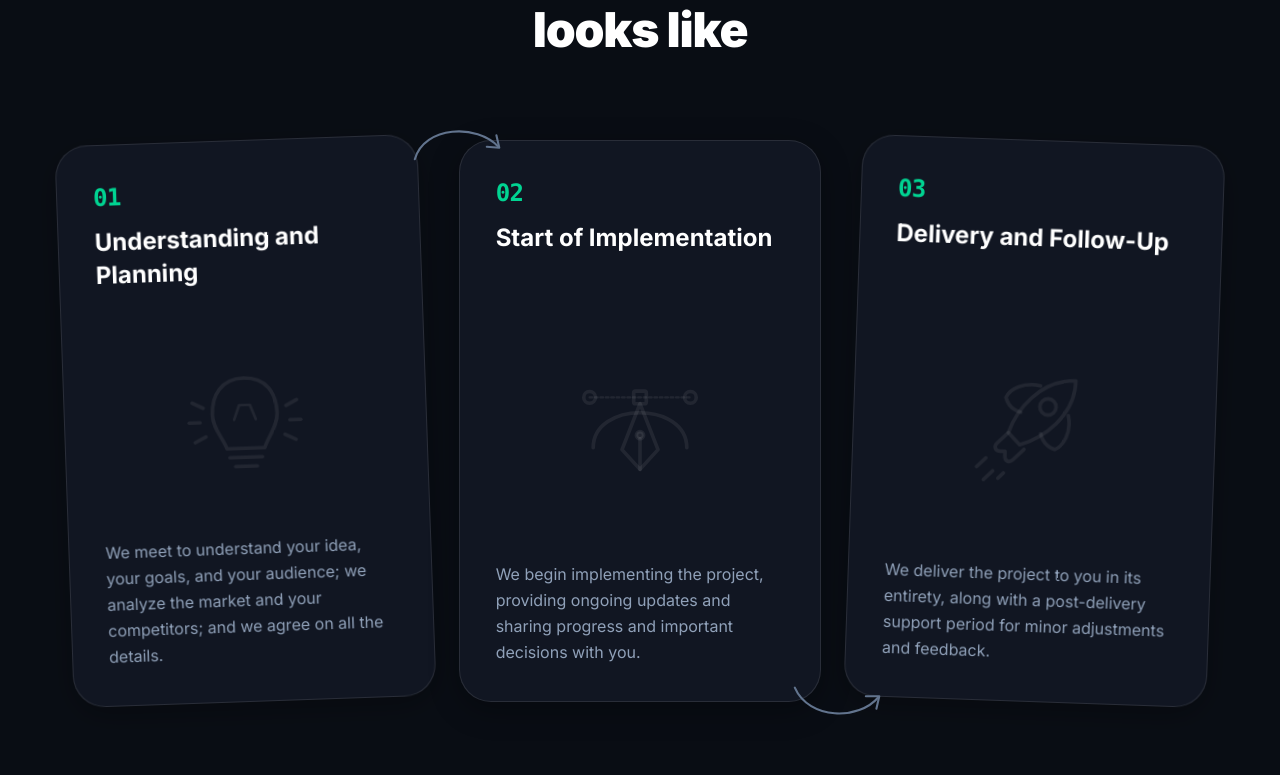
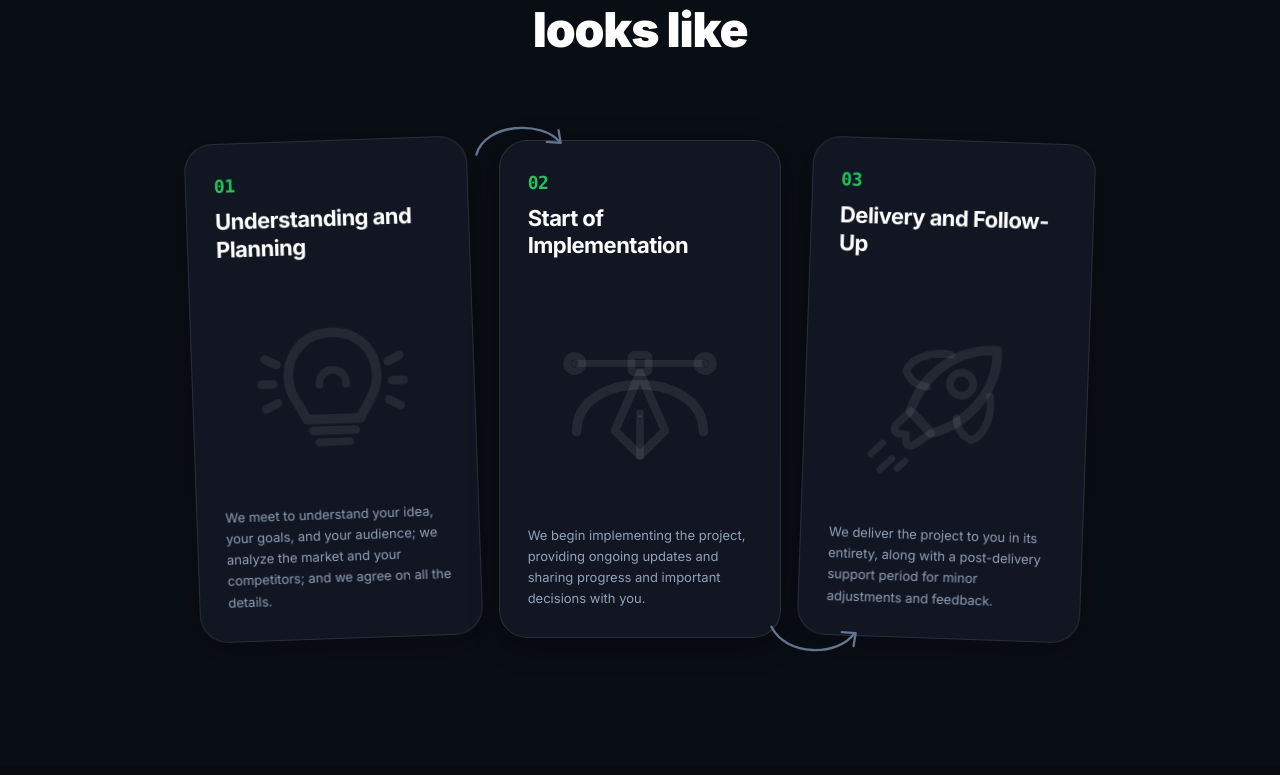
Before and after one commit to Noufel-sf/H4codeAgency, a Next.js app: page /en in a window 1280 px wide. Shown: the part 5685-6460 px from the top of the page. Built offline with nearby package versions, Linux system fonts and the light colour scheme.

Commit message:
feat(ui): refine process cards to compact playing-card size with larger bolder watermark SVGs

```diff
--- a/src/app/compiled.css
+++ b/src/app/compiled.css
@@ -59,7 +59,6 @@
     --container-2xl: 42rem;
     --container-3xl: 48rem;
     --container-4xl: 56rem;
-    --container-6xl: 72rem;
     --container-7xl: 80rem;
     --text-xs: 0.75rem;
     --text-xs--line-height: calc(1 / 0.75);
@@ -94,7 +93,6 @@
     --tracking-wider: 0.05em;
     --tracking-widest: 0.1em;
     --leading-tight: 1.25;
-    --leading-snug: 1.375;
     --leading-relaxed: 1.625;
     --radius-xs: 0.125rem;
     --radius-sm: 0.25rem;
@@ -352,8 +350,8 @@
   .top-6 {
     top: calc(var(--spacing) * 6);
   }
-  .-bottom-8 {
-    bottom: calc(var(--spacing) * -8);
+  .-bottom-7 {
+    bottom: calc(var(--spacing) * -7);
   }
   .bottom-8 {
     bottom: calc(var(--spacing) * 8);
@@ -367,11 +365,11 @@
   .left-1\/2 {
     left: calc(1 / 2 * 100%);
   }
-  .left-\[30\%\] {
-    left: 30%;
-  }
-  .left-\[63\%\] {
-    left: 63%;
+  .left-\[31\%\] {
+    left: 31%;
+  }
+  .left-\[64\%\] {
+    left: 64%;
   }
   .z-0 {
     z-index: 0;
@@ -388,8 +386,8 @@
   .mx-auto {
     margin-inline: auto;
   }
-  .my-6 {
-    margin-block: calc(var(--spacing) * 6);
+  .my-2 {
+    margin-block: calc(var(--spacing) * 2);
   }
   .ms-4 {
     margin-inline-start: calc(var(--spacing) * 4);
@@ -400,9 +398,6 @@
   .mt-2 {
     margin-top: calc(var(--spacing) * 2);
   }
-  .mt-3 {
-    margin-top: calc(var(--spacing) * 3);
-  }
   .mt-4 {
     margin-top: calc(var(--spacing) * 4);
   }
@@ -499,6 +494,9 @@
   .h-12 {
     height: calc(var(--spacing) * 12);
   }
+  .h-14 {
+    height: calc(var(--spacing) * 14);
+  }
   .h-16 {
     height: calc(var(--spacing) * 16);
   }
@@ -508,8 +506,8 @@
   .h-24 {
     height: calc(var(--spacing) * 24);
   }
-  .h-36 {
-    height: calc(var(--spacing) * 36);
+  .h-44 {
+    height: calc(var(--spacing) * 44);
   }
   .h-48 {
     height: calc(var(--spacing) * 48);
@@ -598,6 +596,9 @@
   .w-36 {
     width: calc(var(--spacing) * 36);
   }
+  .w-44 {
+    width: calc(var(--spacing) * 44);
+  }
   .w-48 {
     width: calc(var(--spacing) * 48);
   }
@@ -634,14 +635,14 @@
   .max-w-4xl {
     max-width: var(--container-4xl);
   }
-  .max-w-6xl {
-    max-width: var(--container-6xl);
-  }
   .max-w-7xl {
     max-width: var(--container-7xl);
   }
   .max-w-\[200px\] {
     max-width: 200px;
+  }
+  .max-w-\[310px\] {
+    max-width: 310px;
   }
   .max-w-\[1400px\] {
     max-width: 1400px;
@@ -832,8 +833,8 @@
   .rounded-3xl {
     border-radius: var(--radius-3xl);
   }
-  .rounded-\[2rem\] {
-    border-radius: 2rem;
+  .rounded-\[1\.75rem\] {
+    border-radius: 1.75rem;
   }
   .rounded-full {
     border-radius: calc(infinity * 1px);
@@ -1246,11 +1247,11 @@
     --tw-gradient-to: var(--color-white);
     --tw-gradient-stops: var(--tw-gradient-via-stops, var(--tw-gradient-position), var(--tw-gradient-from) var(--tw-gradient-from-position), var(--tw-gradient-to) var(--tw-gradient-to-position));
   }
-  .fill-slate-200 {
-    fill: var(--color-slate-200);
-  }
-  .stroke-slate-200 {
-    stroke: var(--color-slate-200);
+  .fill-\[\#E5E9F0\] {
+    fill: #E5E9F0;
+  }
+  .stroke-\[\#E5E9F0\] {
+    stroke: #E5E9F0;
   }
   .stroke-slate-400 {
     stroke: var(--color-slate-400);
@@ -1458,10 +1459,6 @@
     --tw-leading: var(--leading-relaxed);
     line-height: var(--leading-relaxed);
   }
-  .leading-snug {
-    --tw-leading: var(--leading-snug);
-    line-height: var(--leading-snug);
-  }
   .leading-tight {
     --tw-leading: var(--leading-tight);
     line-height: var(--leading-tight);
@@ -1521,6 +1518,9 @@
   .text-\[\#4776F5\] {
     color: #4776F5;
   }
+  .text-\[\#15803d\] {
+    color: #15803d;
+  }
   .text-\[\#F5F7FC\] {
     color: #F5F7FC;
   }
@@ -1646,8 +1646,8 @@
     --tw-shadow: 0 0 24px var(--tw-shadow-color, rgba(49,91,219,0.35));
     box-shadow: var(--tw-inset-shadow), var(--tw-inset-ring-shadow), var(--tw-ring-offset-shadow), var(--tw-ring-shadow), var(--tw-shadow);
   }
-  .shadow-\[0_8px_30px_rgb\(0\,0\,0\,0\.04\)\] {
-    --tw-shadow: 0 8px 30px var(--tw-shadow-color, rgb(0,0,0,0.04));
+  .shadow-\[0_4px_24px_rgba\(0\,0\,0\,0\.03\)\] {
+    --tw-shadow: 0 4px 24px var(--tw-shadow-color, rgba(0,0,0,0.03));
     box-shadow: var(--tw-inset-shadow), var(--tw-inset-ring-shadow), var(--tw-ring-offset-shadow), var(--tw-ring-shadow), var(--tw-shadow);
   }
   .shadow-\[0_8px_30px_rgb\(0\,0\,0\,0\.06\)\] {
@@ -1819,12 +1819,12 @@
     :is(:where(.group):hover .group-hover\:bg-emerald-100) {
       background-color: var(--color-emerald-100);
     }
-    :is(:where(.group):hover .group-hover\:stroke-emerald-400\/30) {
-      stroke: color-mix(in srgb, oklch(76.5% 0.177 163.223) 30%, transparent);
-    }
-    @supports (color: color-mix(in lab, red, red)) {
-      :is(:where(.group):hover .group-hover\:stroke-emerald-400\/30) {
-        stroke: color-mix(in oklab, var(--color-emerald-400) 30%, transparent);
+    :is(:where(.group):hover .group-hover\:stroke-emerald-400\/40) {
+      stroke: color-mix(in srgb, oklch(76.5% 0.177 163.223) 40%, transparent);
+    }
+    @supports (color: color-mix(in lab, red, red)) {
+      :is(:where(.group):hover .group-hover\:stroke-emerald-400\/40) {
+        stroke: color-mix(in oklab, var(--color-emerald-400) 40%, transparent);
       }
     }
     :is(:where(.group):hover .group-hover\:text-blue-600) {
@@ -2044,6 +2044,9 @@
     .sm\:top-20 {
       top: calc(var(--spacing) * 20);
     }
+    .sm\:my-3 {
+      margin-block: calc(var(--spacing) * 3);
+    }
     .sm\:mt-2 {
       margin-top: calc(var(--spacing) * 2);
     }
@@ -2059,6 +2062,9 @@
     .sm\:block {
       display: block;
     }
+    .sm\:h-48 {
+      height: calc(var(--spacing) * 48);
+    }
     .sm\:h-72 {
       height: calc(var(--spacing) * 72);
     }
@@ -2070,6 +2076,9 @@
     }
     .sm\:min-h-\[300px\] {
       min-height: 300px;
+    }
+    .sm\:w-48 {
+      width: calc(var(--spacing) * 48);
     }
     .sm\:w-72 {
       width: calc(var(--spacing) * 72);
@@ -2106,12 +2115,12 @@
     .sm\:p-6 {
       padding: calc(var(--spacing) * 6);
     }
+    .sm\:p-7 {
+      padding: calc(var(--spacing) * 7);
+    }
     .sm\:p-8 {
       padding: calc(var(--spacing) * 8);
     }
-    .sm\:p-9 {
-      padding: calc(var(--spacing) * 9);
-    }
     .sm\:p-10 {
       padding: calc(var(--spacing) * 10);
     }
@@ -2126,10 +2135,6 @@
     }
     .sm\:ps-2 {
       padding-inline-start: calc(var(--spacing) * 2);
-    }
-    .sm\:text-2xl {
-      font-size: var(--text-2xl);
-      line-height: var(--tw-leading, var(--text-2xl--line-height));
     }
     .sm\:text-3xl {
       font-size: var(--text-3xl);
@@ -2155,12 +2160,33 @@
       font-size: var(--text-sm);
       line-height: var(--tw-leading, var(--text-sm--line-height));
     }
+    .sm\:text-\[13px\] {
+      font-size: 13px;
+    }
+    .sm\:text-\[22px\] {
+      font-size: 22px;
+    }
     .sm\:leading-\[1\.15\] {
       --tw-leading: 1.15;
       line-height: 1.15;
     }
   }
   @media (width >= 48rem) {
+    .md\:block {
+      display: block;
+    }
+    .md\:max-w-none {
+      max-width: none;
+    }
+    .md\:-rotate-2 {
+      rotate: calc(2deg * -1);
+    }
+    .md\:rotate-0 {
+      rotate: 0deg;
+    }
+    .md\:rotate-2 {
+      rotate: 2deg;
+    }
     .md\:grid-cols-2 {
       grid-template-columns: repeat(2, minmax(0, 1fr));
     }
@@ -2176,6 +2202,16 @@
       line-height: var(--tw-leading, var(--text-7xl--line-height));
     }
   }
+  @media (hover: hover) {
+    @media (width >= 48rem) {
+      .hover\:md\:-rotate-1:hover {
+        rotate: calc(1deg * -1);
+      }
+      .hover\:md\:rotate-0:hover {
+        rotate: 0deg;
+      }
+    }
+  }
   @media (width >= 64rem) {
     .lg\:col-span-1 {
       grid-column: span 1 / span 1;
@@ -2201,14 +2237,8 @@
     .lg\:hidden {
       display: none;
     }
-    .lg\:-rotate-2 {
-      rotate: calc(2deg * -1);
-    }
-    .lg\:rotate-0 {
-      rotate: 0deg;
-    }
-    .lg\:rotate-2 {
-      rotate: 2deg;
+    .lg\:w-24 {
+      width: calc(var(--spacing) * 24);
     }
     .lg\:grid-cols-3 {
       grid-template-columns: repeat(3, minmax(0, 1fr));
@@ -2219,8 +2249,8 @@
     .lg\:grid-cols-12 {
       grid-template-columns: repeat(12, minmax(0, 1fr));
     }
-    .lg\:gap-8 {
-      gap: calc(var(--spacing) * 8);
+    .lg\:gap-6 {
+      gap: calc(var(--spacing) * 6);
     }
     .lg\:gap-12 {
       gap: calc(var(--spacing) * 12);
@@ -2239,21 +2269,11 @@
       line-height: var(--tw-leading, var(--text-5xl--line-height));
     }
   }
-  @media (hover: hover) {
-    @media (width >= 64rem) {
-      .hover\:lg\:-rotate-1:hover {
-        rotate: calc(1deg * -1);
-      }
-      .hover\:lg\:rotate-0:hover {
-        rotate: 0deg;
-      }
-    }
-  }
-  .rtl\:right-\[30\%\]:where(:dir(rtl), [dir="rtl"], [dir="rtl"] *) {
-    right: 30%;
-  }
-  .rtl\:right-\[63\%\]:where(:dir(rtl), [dir="rtl"], [dir="rtl"] *) {
-    right: 63%;
+  .rtl\:right-\[31\%\]:where(:dir(rtl), [dir="rtl"], [dir="rtl"] *) {
+    right: 31%;
+  }
+  .rtl\:right-\[64\%\]:where(:dir(rtl), [dir="rtl"], [dir="rtl"] *) {
+    right: 64%;
   }
   .rtl\:left-auto:where(:dir(rtl), [dir="rtl"], [dir="rtl"] *) {
     left: auto;
@@ -2466,23 +2486,26 @@
     --tw-gradient-to: var(--color-blue-900);
     --tw-gradient-stops: var(--tw-gradient-via-stops, var(--tw-gradient-position), var(--tw-gradient-from) var(--tw-gradient-from-position), var(--tw-gradient-to) var(--tw-gradient-to-position));
   }
-  .dark\:fill-white\/\[0\.07\]:where(.dark, .dark *) {
-    fill: color-mix(in srgb, #fff 7.000000000000001%, transparent);
-    @supports (color: color-mix(in lab, red, red)) {
-      fill: color-mix(in oklab, var(--color-white) 7.000000000000001%, transparent);
+  .dark\:fill-white\/\[0\.08\]:where(.dark, .dark *) {
+    fill: color-mix(in srgb, #fff 8%, transparent);
+    @supports (color: color-mix(in lab, red, red)) {
+      fill: color-mix(in oklab, var(--color-white) 8%, transparent);
     }
   }
   .dark\:stroke-slate-500:where(.dark, .dark *) {
     stroke: var(--color-slate-500);
   }
-  .dark\:stroke-white\/\[0\.07\]:where(.dark, .dark *) {
-    stroke: color-mix(in srgb, #fff 7.000000000000001%, transparent);
-    @supports (color: color-mix(in lab, red, red)) {
-      stroke: color-mix(in oklab, var(--color-white) 7.000000000000001%, transparent);
+  .dark\:stroke-white\/\[0\.08\]:where(.dark, .dark *) {
+    stroke: color-mix(in srgb, #fff 8%, transparent);
+    @supports (color: color-mix(in lab, red, red)) {
+      stroke: color-mix(in oklab, var(--color-white) 8%, transparent);
     }
   }
   .dark\:text-\[\#5E6778\]:where(.dark, .dark *) {
     color: #5E6778;
+  }
+  .dark\:text-\[\#22c55e\]:where(.dark, .dark *) {
+    color: #22c55e;
   }
   .dark\:text-\[\#315BDB\]\/40:where(.dark, .dark *) {
     color: color-mix(in oklab, #315BDB 40%, transparent);
@@ -2554,14 +2577,14 @@
     --tw-shadow: 0 25px 50px -12px var(--tw-shadow-color, rgb(0 0 0 / 0.25));
     box-shadow: var(--tw-inset-shadow), var(--tw-inset-ring-shadow), var(--tw-ring-offset-shadow), var(--tw-ring-shadow), var(--tw-shadow);
   }
-  .dark\:shadow-\[0_8px_30px_rgb\(0\,0\,0\,0\.3\)\]:where(.dark, .dark *) {
-    --tw-shadow: 0 8px 30px var(--tw-shadow-color, rgb(0,0,0,0.3));
-    box-shadow: var(--tw-inset-shadow), var(--tw-inset-ring-shadow), var(--tw-ring-offset-shadow), var(--tw-ring-shadow), var(--tw-shadow);
-  }
   .dark\:shadow-\[0_8px_30px_rgb\(0\,0\,0\,0\.4\)\]:where(.dark, .dark *) {
     --tw-shadow: 0 8px 30px var(--tw-shadow-color, rgb(0,0,0,0.4));
     box-shadow: var(--tw-inset-shadow), var(--tw-inset-ring-shadow), var(--tw-ring-offset-shadow), var(--tw-ring-shadow), var(--tw-shadow);
   }
+  .dark\:shadow-\[0_8px_30px_rgba\(0\,0\,0\,0\.3\)\]:where(.dark, .dark *) {
+    --tw-shadow: 0 8px 30px var(--tw-shadow-color, rgba(0,0,0,0.3));
+    box-shadow: var(--tw-inset-shadow), var(--tw-inset-ring-shadow), var(--tw-ring-offset-shadow), var(--tw-ring-shadow), var(--tw-shadow);
+  }
   .dark\:shadow-lg:where(.dark, .dark *) {
     --tw-shadow: 0 10px 15px -3px var(--tw-shadow-color, rgb(0 0 0 / 0.1)), 0 4px 6px -4px var(--tw-shadow-color, rgb(0 0 0 / 0.1));
     box-shadow: var(--tw-inset-shadow), var(--tw-inset-ring-shadow), var(--tw-ring-offset-shadow), var(--tw-ring-shadow), var(--tw-shadow);
@@ -2595,12 +2618,12 @@
         background-color: color-mix(in oklab, var(--color-emerald-500) 20%, transparent);
       }
     }
-    :is(:where(.group):hover .dark\:group-hover\:stroke-emerald-400\/20:where(.dark, .dark *)) {
-      stroke: color-mix(in srgb, oklch(76.5% 0.177 163.223) 20%, transparent);
-    }
-    @supports (color: color-mix(in lab, red, red)) {
-      :is(:where(.group):hover .dark\:group-hover\:stroke-emerald-400\/20:where(.dark, .dark *)) {
-        stroke: color-mix(in oklab, var(--color-emerald-400) 20%, transparent);
+    :is(:where(.group):hover .dark\:group-hover\:stroke-emerald-400\/25:where(.dark, .dark *)) {
+      stroke: color-mix(in srgb, oklch(76.5% 0.177 163.223) 25%, transparent);
+    }
+    @supports (color: color-mix(in lab, red, red)) {
+      :is(:where(.group):hover .dark\:group-hover\:stroke-emerald-400\/25:where(.dark, .dark *)) {
+        stroke: color-mix(in oklab, var(--color-emerald-400) 25%, transparent);
       }
     }
     :is(:where(.group):hover .dark\:group-hover\:text-\[\#60A5FA\]:where(.dark, .dark *)) {
--- a/src/components/sections/Process.tsx
+++ b/src/components/sections/Process.tsx
@@ -12,93 +12,94 @@ export function Process() {
     {
       key: 'step1',
       number: '01',
-      rotation: 'lg:-rotate-2 hover:lg:rotate-0',
+      rotation: 'md:-rotate-2 hover:md:rotate-0',
       icon: (
         <svg
-          viewBox="0 0 160 160"
+          viewBox="0 0 200 200"
           fill="none"
           xmlns="http://www.w3.org/2000/svg"
-          className="w-36 h-36 stroke-slate-200 dark:stroke-white/[0.07] transition-all duration-300 group-hover:stroke-emerald-400/30 dark:group-hover:stroke-emerald-400/20"
-          strokeWidth="4"
+          className="w-44 h-44 sm:w-48 sm:h-48 stroke-[#E5E9F0] dark:stroke-white/[0.08] transition-colors duration-300 group-hover:stroke-emerald-400/40 dark:group-hover:stroke-emerald-400/25"
+          strokeWidth="10"
           strokeLinecap="round"
           strokeLinejoin="round"
         >
-          {/* Lightbulb bulb */}
-          <path d="M80 30 C55 30 44 48 44 70 C44 85 55 96 59 108 L101 108 C105 96 116 85 116 70 C116 48 105 30 80 30 Z" />
-          {/* Base coils */}
-          <line x1="62" y1="118" x2="98" y2="118" />
-          <line x1="68" y1="128" x2="92" y2="128" />
-          {/* Filament */}
-          <path d="M68 76 L74 60 L86 60 L92 76" strokeWidth="3" />
-          {/* Rays */}
-          <line x1="22" y1="56" x2="34" y2="62" />
-          <line x1="18" y1="78" x2="30" y2="78" />
-          <line x1="24" y1="100" x2="36" y2="94" />
-          <line x1="138" y1="56" x2="126" y2="62" />
-          <line x1="142" y1="78" x2="130" y2="78" />
-          <line x1="136" y1="100" x2="124" y2="94" />
+          {/* Lightbulb outer shape */}
+          <path d="M100 42 C72 42 54 62 54 88 C54 106 66 118 72 132 L128 132 C134 118 146 106 146 88 C146 62 128 42 100 42 Z" />
+          {/* Screw base */}
+          <path d="M78 144 L122 144" strokeWidth="9" />
+          <path d="M84 156 L116 156" strokeWidth="8" />
+          {/* Inner Filament Loop */}
+          <path d="M86 96 C86 76 114 76 114 96" strokeWidth="8" />
+          {/* Left Radiant Rays */}
+          <path d="M30 68 L42 74" strokeWidth="9" />
+          <path d="M26 94 L38 94" strokeWidth="9" />
+          <path d="M30 120 L42 114" strokeWidth="9" />
+          {/* Right Radiant Rays */}
+          <path d="M170 68 L158 74" strokeWidth="9" />
+          <path d="M174 94 L162 94" strokeWidth="9" />
+          <path d="M170 120 L158 114" strokeWidth="9" />
         </svg>
       )
     },
     {
       key: 'step2',
       number: '02',
-      rotation: 'lg:rotate-0 hover:lg:-rotate-1',
+      rotation: 'md:rotate-0 hover:md:-rotate-1',
       icon: (
         <svg
-          viewBox="0 0 160 160"
+          viewBox="0 0 200 200"
           fill="none"
           xmlns="http://www.w3.org/2000/svg"
-          className="w-36 h-36 stroke-slate-200 dark:stroke-white/[0.07] transition-all duration-300 group-hover:stroke-emerald-400/30 dark:group-hover:stroke-emerald-400/20"
-          strokeWidth="4"
+          className="w-44 h-44 sm:w-48 sm:h-48 stroke-[#E5E9F0] dark:stroke-white/[0.08] transition-colors duration-300 group-hover:stroke-emerald-400/40 dark:group-hover:stroke-emerald-400/25"
+          strokeWidth="10"
           strokeLinecap="round"
           strokeLinejoin="round"
         >
-          {/* Bezier curve path */}
-          <path d="M28 112 C 28 60, 132 60, 132 112" />
-          {/* Handle line connecting control points */}
-          <line x1="24" y1="56" x2="136" y2="56" strokeDasharray="3 3" strokeWidth="2.5" />
-          {/* Control point 1 circle */}
-          <circle cx="24" cy="56" r="6.5" />
+          {/* Arched Bezier curve */}
+          <path d="M34 135 C34 70 166 70 166 135" strokeWidth="10" />
+          {/* Control handle connecting bar */}
+          <path d="M32 64 L168 64" strokeWidth="7" />
+          {/* Left control point circle */}
+          <circle cx="32" cy="64" r="8" strokeWidth="8" />
+          {/* Right control point circle */}
+          <circle cx="168" cy="64" r="8" strokeWidth="8" />
           {/* Center anchor square */}
-          <rect x="73" y="49" width="14" height="14" rx="2" />
-          {/* Control point 2 circle */}
-          <circle cx="136" cy="56" r="6.5" />
-          {/* Pen nib */}
-          <path d="M80 63 L60 114 L80 136 L100 114 Z" />
-          <circle cx="80" cy="98" r="4" className="fill-slate-200 dark:fill-white/[0.07]" />
-          <line x1="80" y1="102" x2="80" y2="136" />
+          <rect x="91" y="55" width="18" height="18" rx="3" strokeWidth="8" />
+          {/* Pen nib body */}
+          <path d="M100 74 L74 134 L100 160 L126 134 Z" strokeWidth="9" />
+          <circle cx="100" cy="116" r="4" fill="currentColor" className="fill-[#E5E9F0] dark:fill-white/[0.08]" stroke="none" />
+          <path d="M100 122 L100 160" strokeWidth="8" />
         </svg>
       )
     },
     {
       key: 'step3',
       number: '03',
-      rotation: 'lg:rotate-2 hover:lg:rotate-0',
+      rotation: 'md:rotate-2 hover:md:rotate-0',
       icon: (
         <svg
-          viewBox="0 0 160 160"
+          viewBox="0 0 200 200"
           fill="none"
           xmlns="http://www.w3.org/2000/svg"
-          className="w-36 h-36 stroke-slate-200 dark:stroke-white/[0.07] transition-all duration-300 group-hover:stroke-emerald-400/30 dark:group-hover:stroke-emerald-400/20"
-          strokeWidth="4"
+          className="w-44 h-44 sm:w-48 sm:h-48 stroke-[#E5E9F0] dark:stroke-white/[0.08] transition-colors duration-300 group-hover:stroke-emerald-400/40 dark:group-hover:stroke-emerald-400/25"
+          strokeWidth="10"
           strokeLinecap="round"
           strokeLinejoin="round"
         >
-          {/* Rocket body */}
-          <path d="M125 35 C85 35 60 70 52 95 L65 108 C90 100 125 75 125 35 Z" />
-          {/* Window */}
-          <circle cx="95" cy="65" r="9" />
-          {/* Top fin */}
-          <path d="M86 42 C68 38 52 46 48 56 C52 70 65 72 65 72" />
-          {/* Bottom fin */}
-          <path d="M118 74 C122 92 114 108 104 112 C90 108 88 95 88 95" />
+          {/* Rocket fuselage */}
+          <path d="M152 48 C105 46 72 82 64 114 L86 136 C118 128 154 95 152 48 Z" strokeWidth="10" />
+          {/* Porthole window */}
+          <circle cx="116" cy="84" r="12" strokeWidth="8" />
+          {/* Upper fin */}
+          <path d="M104 54 C82 50 62 60 58 72 C64 88 80 88 80 88" strokeWidth="8" />
+          {/* Lower fin */}
+          <path d="M146 96 C150 118 140 138 128 142 C112 136 112 120 112 120" strokeWidth="8" />
           {/* Exhaust flame */}
-          <path d="M52 95 L40 107 C36 111 38 116 44 116 L49 116 L49 121 C49 127 54 129 58 125 L70 113" />
-          {/* Speed & particle lines */}
-          <line x1="28" y1="124" x2="18" y2="134" />
-          <line x1="36" y1="138" x2="26" y2="148" />
-          <line x1="48" y1="140" x2="42" y2="146" />
+          <path d="M64 114 L50 128 C46 132 48 138 54 138 L60 138 L60 144 C60 150 66 152 70 148 L86 136" strokeWidth="8" />
+          {/* Speed sparks and trails */}
+          <path d="M36 148 L24 160" strokeWidth="7" />
+          <path d="M46 164 L34 176" strokeWidth="7" />
+          <path d="M60 166 L52 174" strokeWidth="7" />
         </svg>
       )
     }
@@ -123,12 +124,12 @@ export function Process() {
           </div>
         </AnimatedSection>
 
-        {/* 3 Playing-Card Grid with Curved Hand-Drawn Connectors */}
-        <div className="relative max-w-6xl mx-auto">
+        {/* Compact Playing-Card Grid with Curved Hand-Drawn Connectors */}
+        <div className="relative max-w-4xl mx-auto">
           {/* Curved Connector Arrow 1: Between Card 1 and Card 2 (Top Arch) */}
-          <div className="hidden lg:block absolute -top-8 left-[30%] w-24 h-16 pointer-events-none z-20 rtl:left-auto rtl:right-[30%] rtl:-scale-x-100">
+          <div className="hidden md:block absolute -top-8 left-[31%] w-20 lg:w-24 h-14 pointer-events-none z-20 rtl:left-auto rtl:right-[31%] rtl:-scale-x-100">
             <svg
-              viewBox="0 0 100 50"
+              viewBox="0 0 90 45"
               fill="none"
               xmlns="http://www.w3.org/2000/svg"
               className="w-full h-full stroke-slate-400 dark:stroke-slate-500"
@@ -137,16 +138,16 @@ export function Process() {
               strokeLinejoin="round"
             >
               {/* Arched path */}
-              <path d="M 5 45 C 15 10, 70 8, 92 32" />
+              <path d="M 6 40 C 14 10, 68 8, 84 28" />
               {/* Arrow tip pointing to card 2 */}
-              <path d="M 80 32 L 93 33 L 90 20" />
+              <path d="M 72 28 L 85 29 L 83 17" />
             </svg>
           </div>
 
           {/* Curved Connector Arrow 2: Between Card 2 and Card 3 (Bottom Arch) */}
-          <div className="hidden lg:block absolute -bottom-8 left-[63%] w-24 h-16 pointer-events-none z-20 rtl:left-auto rtl:right-[63%] rtl:-scale-x-100">
+          <div className="hidden md:block absolute -bottom-7 left-[64%] w-20 lg:w-24 h-14 pointer-events-none z-20 rtl:left-auto rtl:right-[64%] rtl:-scale-x-100">
             <svg
-              viewBox="0 0 100 50"
+              viewBox="0 0 90 45"
               fill="none"
               xmlns="http://www.w3.org/2000/svg"
               className="w-full h-full stroke-slate-400 dark:stroke-slate-500"
@@ -155,13 +156,13 @@ export function Process() {
               strokeLinejoin="round"
             >
               {/* Swooping under path */}
-              <path d="M 5 10 C 20 44, 72 44, 92 20" />
+              <path d="M 6 12 C 20 40, 68 40, 84 18" />
               {/* Arrow tip pointing to card 3 */}
-              <path d="M 79 19 L 93 19 L 90 32" />
+              <path d="M 72 17 L 85 18 L 83 30" />
             </svg>
           </div>
 
-          <div className="grid grid-cols-1 md:grid-cols-3 gap-8 sm:gap-6 lg:gap-8 items-stretch">
+          <div className="grid grid-cols-1 md:grid-cols-3 gap-6 lg:gap-6 items-stretch justify-center">
             {steps.map((step, index) => {
               const title = t(`steps.${step.key}.title`);
               const desc = t(`steps.${step.key}.desc`);
@@ -171,32 +172,32 @@ export function Process() {
                   key={step.key}
                   direction="up"
                   delay={0.12 * index}
-                  className="h-full"
+                  className="h-full flex justify-center"
                 >
                   <div
-                    className={`group relative h-full rounded-[2rem] bg-white dark:bg-[#111622] border border-slate-200/90 dark:border-white/10 p-7 sm:p-9 flex flex-col justify-between shadow-[0_8px_30px_rgb(0,0,0,0.04)] dark:shadow-[0_8px_30px_rgb(0,0,0,0.3)] transition-all duration-300 hover:shadow-xl hover:border-slate-300 dark:hover:border-white/20 transform-gpu ${step.rotation}`}
+                    className={`group relative w-full max-w-[310px] md:max-w-none h-full rounded-[1.75rem] bg-white dark:bg-[#111622] border border-slate-200/90 dark:border-white/10 p-6 sm:p-7 flex flex-col justify-between shadow-[0_4px_24px_rgba(0,0,0,0.03)] dark:shadow-[0_8px_30px_rgba(0,0,0,0.3)] transition-all duration-300 hover:shadow-xl hover:border-slate-300 dark:hover:border-white/20 transform-gpu ${step.rotation}`}
                   >
                     {/* Top Content: Green Step Number & Step Title */}
                     <div>
                       {/* Step Number in Emerald Green */}
-                      <span className="font-mono text-2xl font-bold text-emerald-600 dark:text-emerald-400 tracking-tight block">
+                      <span className="font-mono text-base sm:text-lg font-bold text-[#15803d] dark:text-[#22c55e] tracking-tight block">
                         {step.number}
                       </span>
 
                       {/* Step Title */}
-                      <h3 className="text-xl sm:text-2xl font-bold text-slate-900 dark:text-white mt-3 mb-6 leading-snug">
+                      <h3 className="text-xl sm:text-[22px] font-bold text-slate-900 dark:text-white mt-2 mb-3 leading-tight tracking-tight">
                         {title}
                       </h3>
                     </div>
 
-                    {/* Centered Large Faint Line Watermark Icon */}
-                    <div className="my-6 flex items-center justify-center py-4 select-none pointer-events-none">
+                    {/* Centered Large Line Watermark Icon */}
+                    <div className="my-2 sm:my-3 flex items-center justify-center py-2 select-none pointer-events-none">
                       {step.icon}
                     </div>
 
                     {/* Bottom Content: Step Description */}
                     <div>
-                      <p className="text-sm sm:text-base text-slate-600 dark:text-slate-400 leading-relaxed font-normal">
+                      <p className="text-xs sm:text-[13px] text-slate-600 dark:text-slate-400 leading-relaxed font-normal">
                         {desc}
                       </p>
                     </div>
```
